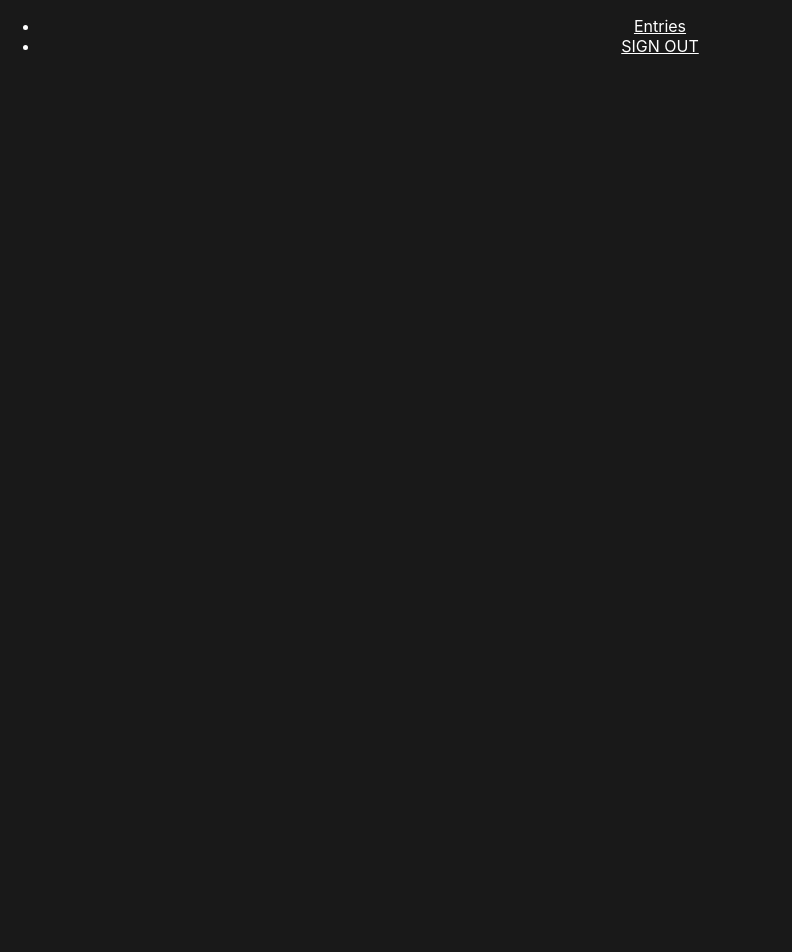
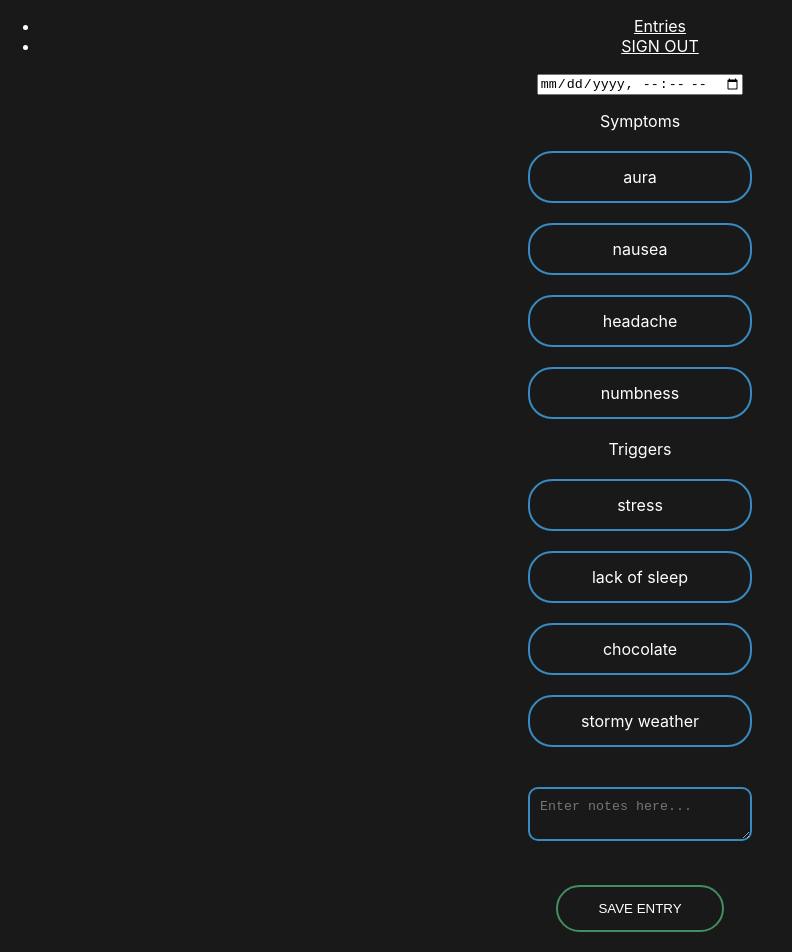
Before and after one commit to J-J-Tech/mst, a React (Create React App) app: page /newentry in a window 1280 px wide. Shown: the whole page, without its empty margins (0-792 px from the left). Before the commit the page ends 800 px from the top, so only its background shows below. Built offline with nearby package versions, Linux system fonts and the light colour scheme; no server answers.

Commit message:
initial setup of NewEntryForm component

```diff
--- a/src/App.js
+++ b/src/App.js
@@ -6,6 +6,7 @@ import './App.css';
 
 import SignInUpFlip from './components/sign-in-up-flip/sign-in-up-flip.component';
 import Navbar from './components/navbar/navbar.component';
+import NewEntryForm from './components/new-entry-form/new-entry-form.component';
 import Entries from './components/entries/entries.component';
 import Entry from './components/entry/entry.component';
 
@@ -43,7 +44,7 @@ const App = () => {
 
       setEntries(snapshot.docs.map(doc => {
         let data = doc.data()
-          return {...data, id: doc.id}
+        return { ...data, id: doc.id }
       }));
     } catch (error) {
       console.log(error);
@@ -69,20 +70,24 @@ const App = () => {
 
   return (
     <div className="App">
-      <MstContext.Provider value={{user, entries, fetchEntries}}>
+      <MstContext.Provider value={{ user, entries, fetchEntries }}>
         <Navbar signUserOut={signUserOut} />
         <Switch>
           <Route exact path='/signin'
             render={() => <SignInUpFlip />}
           />
+          <Route exact path='/newentry'
+            render={() => <NewEntryForm />}
+          />
           <Route exact path='/entries'
-          render={() => <Entries/>}
+            render={() => <Entries />}
           />
           <Route exact path='/entry/:id'
             render={(props) => {
               console.log('ENTRY ROUTE', entries)
               let entry = entries.find(entry => entry.id === props.match.params.id)
-          return <Entry entry={entry} />}
+              return <Entry entry={entry} />
+            }
             }
           />
         </Switch>
--- /dev/null
+++ b/src/components/new-entry-form/new-entry-form.component.jsx
@@ -0,0 +1,93 @@
+import React, { useContext, useState, useEffect } from 'react';
+
+import MstContext from '../../context/mst.context';
+
+import './new-entry-form.styles.css';
+
+
+const NewEntryForm = () => {
+    const { user } = useContext(MstContext);
+    const [symptoms, setSymptoms] = useState([
+        { name: 'aura', isChecked: false },
+        { name: 'nausea', isChecked: false },
+        { name: 'headache', isChecked: false },
+        { name: 'numbness', isChecked: false }
+    ]);
+    const [triggers, setTriggers] = useState([
+        { name: 'stress', isChecked: false },
+        { name: 'lack of sleep', isChecked: false },
+        { name: 'chocolate', isChecked: false },
+        { name: 'stormy weather', isChecked: false }
+    ]);
+
+    const [newSymptom, setNewSymptom] = useState('');
+    const [newTrigger, setNewTrigger] = useState('');
+    const [notes, setNotes] = useState('');
+
+    useEffect(() => {
+        setNewSymptom('');
+    }, [symptoms]);
+
+    useEffect(() => {
+        setNewTrigger('');
+    }, [triggers]);
+
+    const handleToggle = e => {
+        if (e.target.type === 'checkbox') {
+            console.log("CHECKBOX::", e.target.name, e.target.checked)
+        }
+    }
+
+    const handleChange = e => {
+        setNotes(e.target.value)
+    }
+
+    return (
+        <React.Fragment>
+            <form className='new-entry-form'>
+                <input type='datetime-local' />
+                <p>Symptoms</p>
+                <div>
+                    {symptoms.map(symp => {
+                        return <div
+                            key={symp.name}
+                            onClick={handleToggle}
+                        >
+                            <input id={symp.name} name={symp.name} type='checkbox' />
+                            <label htmlFor={symp.name}
+                                className={'symptom ' + (symp.isChecked && 'isSelected')}
+                            >{symp.name}</label>
+                        </div>
+                    })}
+                </div>
+                <p>Triggers</p>
+                <div>
+                    {triggers.map(trig => {
+                        return <div
+                            key={trig.name}
+                            className={'trigger ' + (trig.isChecked && 'isSelected')}
+                            onClick={handleToggle}
+                        >
+                            <input id={trig.name} name={trig.name} type='checkbox' />
+                            <label htmlFor={trig.name}>{trig.name}</label>
+                        </div>
+                    })}
+                </div>
+                <textarea
+                    className='new-entry-form__textarea'
+                    name='notes'
+                    value={notes}
+                    placeholder='Enter notes here...'
+                    onChange={handleChange}
+                    rows='2'
+                >
+
+                </textarea>
+                <input type='submit' value='SAVE ENTRY' />
+            </form>
+
+        </React.Fragment>
+    )
+};
+
+export default NewEntryForm;
--- /dev/null
+++ b/src/components/new-entry-form/new-entry-form.styles.css
@@ -0,0 +1,80 @@
+.new-entry-form input[type=checkbox] {
+    display: none;
+}
+
+.symptom,
+.new-symptom,
+.trigger,
+.new-trigger {
+    border: 0;
+    background: none;
+    display: block;
+    margin: 20px auto;
+    text-align: center;
+    border: 2px solid #388bc2;
+    padding: 14px 10px;
+    width: 200px;
+    outline: none;
+    color: white;
+    border-radius: 24px;
+    transition: 0.25s;
+}
+
+.new-symptom:focus,
+.new-trigger:focus {
+    width: 250px;
+    border-color: #418f61;
+}
+
+.add-new-symptom,
+.add-new-trigger {
+    color: white;
+}
+add-new-symptom:hover,
+.add-new-trigger:hover {
+    cursor: pointer;
+    font-weight: 500;
+}
+
+.isSelected {
+    background-color: #388bc2;
+}
+
+.new-entry-form textarea {
+    background: none;
+    color: white;
+    width: 200px;
+    padding: 10px;
+    margin: 20px auto;
+    transition: 0.25s;
+    border: 2px solid #388bc2;
+    border-radius: 10px;
+    -webkit-user-select: text;
+    -moz-user-select: text;
+    -ms-user-select: text;
+    user-select: text;
+}
+.new-entry-form textarea:focus {
+    width: 250px;
+    border-color: #418f61;
+    outline: none;
+}
+
+.new-entry-form input[type=submit] {
+    border: 0;
+    background: none;
+    display: block;
+    margin: 20px auto;
+    text-align: center;
+    border: 2px solid #418f61;
+    padding: 14px 40px;
+    outline: none;
+    color: white;
+    border-radius: 24px;
+    transition: 0.25s;
+    cursor: pointer;
+}
+
+.new-entry-form input[type = "submit"]:hover {
+    background-color: #418f61;
+}
```
Also changed, not shown: 1 other file (tests, documents, lock files or other folders). Lines whose indentation alone changed are shown as unchanged.
